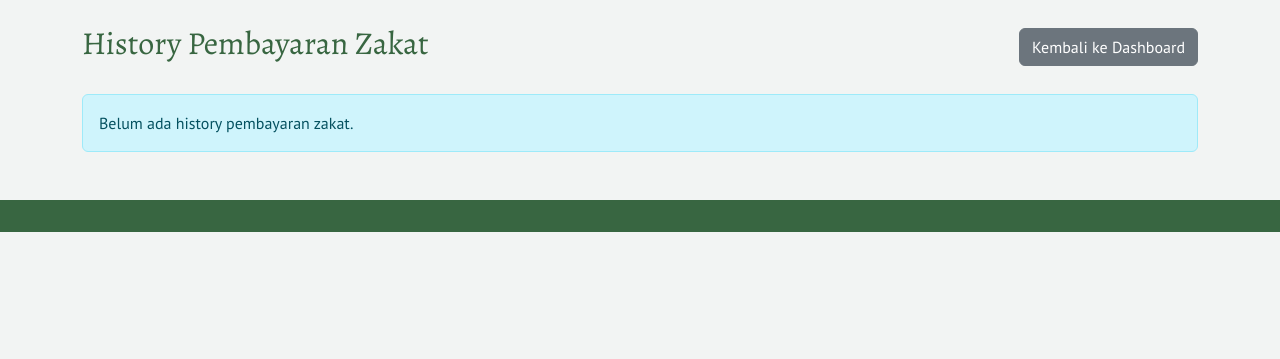
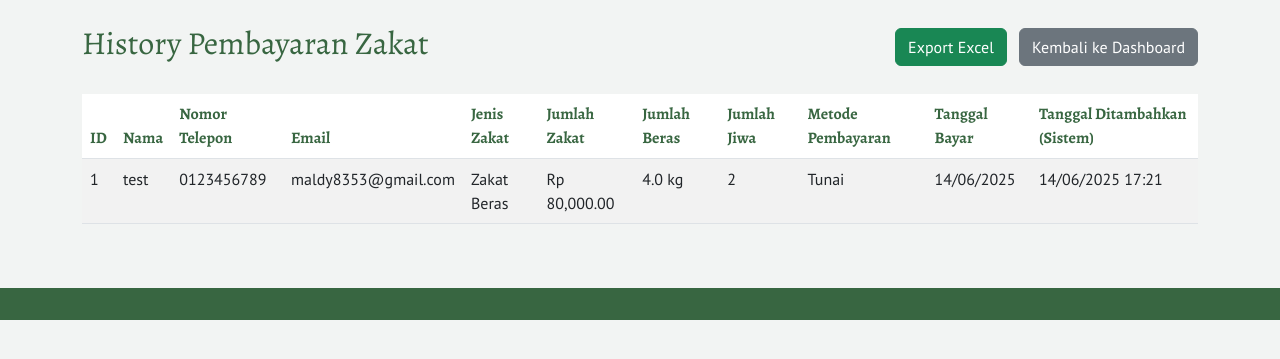
Before and after one commit to AdamJauhari/Website-zakat, a Flask app: page /history_pembayaran in a window 1280 px wide. Shown: the part 56-415 px from the top of the page. Run offline with Flask 3, Linux system fonts and the light colour scheme.

Commit message:
Export Excel

```diff
--- a/app.py
+++ b/app.py
@@ -3,6 +3,9 @@ import subprocess
 import os
 import shutil
 import sqlite3
+import io
+import pandas as pd
+from flask import send_file
 
 # Cek versi Python
 if sys.version_info >= (3, 13):
@@ -28,15 +31,16 @@ from datetime import datetime
 import os
 
 # Hapus direktori instance jika ada
-instance_dir = 'instance'
-if os.path.exists(instance_dir):
-    try:
-        shutil.rmtree(instance_dir)
-        print(f"Direktori instance dihapus: {instance_dir}")
-    except Exception as e:
-        print(f"Gagal menghapus direktori instance: {e}")
+# instance_dir = 'instance'
+# if os.path.exists(instance_dir):
+#     try:
+#         shutil.rmtree(instance_dir)
+#         print(f"Direktori instance dihapus: {instance_dir}")
+#     except Exception as e:
+#         print(f"Gagal menghapus direktori instance: {e}")
 
 # Buat direktori instance baru
+instance_dir = 'instance'
 os.makedirs(instance_dir, exist_ok=True)
 
 app = Flask(__name__)
@@ -100,7 +104,7 @@ def reset_database():
         conn.close()
 
 # Reset database saat aplikasi dimulai
-reset_database()
+# reset_database()
 
 @app.route('/beras_data')
 def beras_data():
@@ -139,27 +143,29 @@ def tambah_pembayar():
             jenis_zakat = request.form['jenis_zakat']
 
             jumlah_zakat_value = 0.0
-            if 'jumlah_zakat' in request.form and request.form['jumlah_zakat']:
-                jumlah_zakat_value = float(request.form['jumlah_zakat'])
-
             jumlah_beras_value = None
-            if jenis_zakat == 'Zakat Beras' and 'jumlah_beras' in request.form and request.form['jumlah_beras']:
-                jumlah_beras_value = float(request.form['jumlah_beras'])
-
             selected_harga_beras_id = None
-            if jenis_zakat == 'Zakat Beras' and 'selected_harga_beras' in request.form and request.form['selected_harga_beras']:
-                selected_harga_beras_id = int(request.form['selected_harga_beras'])
+            jumlah_jiwa_value = 1
+            nominal_dibayar_value = None
+            if 'jumlah_jiwa' in request.form and request.form['jumlah_jiwa']:
+                jumlah_jiwa_value = int(request.form['jumlah_jiwa'])
+            if jenis_zakat == 'Zakat Beras':
+                if 'jumlah_beras' in request.form and request.form['jumlah_beras']:
+                    jumlah_beras_value = float(request.form['jumlah_beras'])
+                if 'selected_harga_beras' in request.form and request.form['selected_harga_beras']:
+                    selected_harga_beras_id = int(request.form['selected_harga_beras'])
+                    harga_beras_obj = HargaBeras.query.get(selected_harga_beras_id)
+                    harga_per_kg = harga_beras_obj.harga if harga_beras_obj else 0
+                    jumlah_zakat_value = jumlah_jiwa_value * jumlah_beras_value * harga_per_kg
+                    nominal_dibayar_value = jumlah_zakat_value
+            else:
+                if 'jumlah_zakat' in request.form and request.form['jumlah_zakat']:
+                    jumlah_zakat_value = float(request.form['jumlah_zakat'])
+                if 'nominal_dibayar' in request.form and request.form['nominal_dibayar']:
+                    nominal_dibayar_value = float(request.form['nominal_dibayar'])
 
             tanggal_bayar_str = request.form['tanggal_bayar']
             tanggal_bayar_obj = datetime.strptime(tanggal_bayar_str, '%Y-%m-%d').date() if tanggal_bayar_str else datetime.utcnow().date()
-
-            nominal_dibayar_value = None
-            if 'nominal_dibayar' in request.form and request.form['nominal_dibayar']:
-                nominal_dibayar_value = float(request.form['nominal_dibayar'])
-
-            jumlah_jiwa_value = 1 # Default value
-            if 'jumlah_jiwa' in request.form and request.form['jumlah_jiwa']:
-                jumlah_jiwa_value = int(request.form['jumlah_jiwa'])
 
             pembayar = PembayarZakat(
                 nama=request.form['nama'],
@@ -245,5 +251,30 @@ def history_pembayaran():
     pembayar_history = PembayarZakat.query.order_by(PembayarZakat.tanggal_bayar.desc()).all()
     return render_template('history_pembayaran.html', pembayar_history=pembayar_history)
 
+@app.route('/export_excel')
+def export_excel():
+    data = PembayarZakat.query.all()
+    rows = []
+    for p in data:
+        rows.append({
+            'ID': p.id,
+            'Nama': p.nama,
+            'Nomor Telepon': p.nomor_telepon,
+            'Email': p.email,
+            'Jenis Zakat': p.jenis_zakat,
+            'Jumlah Zakat': p.jumlah_zakat,
+            'Jumlah Beras': p.jumlah_beras,
+            'Jumlah Jiwa': p.jumlah_jiwa,
+            'Metode Pembayaran': p.metode_pembayaran,
+            'Tanggal Bayar': p.tanggal_bayar.strftime('%d/%m/%Y'),
+            'Tanggal Ditambahkan': p.tanggal_ditambahkan.strftime('%d/%m/%Y %H:%M'),
+        })
+    df = pd.DataFrame(rows)
+    output = io.BytesIO()
+    with pd.ExcelWriter(output, engine='openpyxl') as writer:
+        df.to_excel(writer, index=False, sheet_name='History Pembayaran')
+    output.seek(0)
+    return send_file(output, download_name='history_pembayaran.xlsx', as_attachment=True)
+
 if __name__ == '__main__':
     app.run(debug=True)
--- a/requirements.txt
+++ b/requirements.txt
@@ -6,6 +6,8 @@ Werkzeug==3.0.1
 Jinja2==3.1.2
 itsdangerous==2.1.2
 click==8.1.7
+pandas
+openpyxl
 
 # Catatan:
 # SQLAlchemy versi 2.0.x kompatibel dengan Python 3.7–3.12
--- a/static/js/script.js
+++ b/static/js/script.js
@@ -48,4 +48,30 @@ document.addEventListener('DOMContentLoaded', function() {
             e.target.value = value
         })
     }
+
+    // Kalkulasi otomatis total bayar dan nominal dibayar untuk zakat beras berdasarkan jumlah jiwa dan jumlah kg
+    const jumlahJiwaInput = document.getElementById('jumlah_jiwa');
+    const jumlahBerasInput = document.getElementById('jumlah_beras');
+    const hargaBerasSelect = document.getElementById('selected_harga_beras');
+    const totalBayarInput = document.getElementById('total_bayar');
+    const nominalDibayarInput = document.getElementById('nominal_dibayar');
+
+    function updateTotalBayarDanNominal() {
+        if (jumlahJiwaInput && jumlahBerasInput && hargaBerasSelect) {
+            const jumlahJiwa = parseInt(jumlahJiwaInput.value) || 0;
+            const jumlahBeras = parseFloat(jumlahBerasInput.value) || 0;
+            const selectedOption = hargaBerasSelect.options[hargaBerasSelect.selectedIndex];
+            const hargaPerKg = selectedOption ? parseFloat(selectedOption.getAttribute('data-harga')) || 0 : 0;
+            const total = jumlahJiwa * jumlahBeras * hargaPerKg;
+            if (totalBayarInput) totalBayarInput.value = total ? total.toLocaleString('id-ID', {minimumFractionDigits: 2, maximumFractionDigits: 2}) : '';
+            if (nominalDibayarInput) nominalDibayarInput.value = total ? total.toFixed(2) : '';
+        }
+    }
+
+    if (jumlahJiwaInput) jumlahJiwaInput.addEventListener('input', updateTotalBayarDanNominal);
+    if (jumlahBerasInput) jumlahBerasInput.addEventListener('input', updateTotalBayarDanNominal);
+    if (hargaBerasSelect) hargaBerasSelect.addEventListener('change', updateTotalBayarDanNominal);
+
+    // Inisialisasi saat halaman load
+    updateTotalBayarDanNominal();
 })
--- a/templates/beras_data.html
+++ b/templates/beras_data.html
@@ -20,7 +20,7 @@
                         <thead>
                             <tr>
                                 <th>ID</th>
-                                <th>Harga</th>
+                                <th>Harga (Rp/Kg)</th>
                                 <th>Tanggal Ditambahkan</th>
                             </tr>
                         </thead>
@@ -28,7 +28,7 @@
                             {% for harga_beras in harga_beras_list %}
                             <tr>
                                 <td>{{ harga_beras.id }}</td>
-                                <td>Rp {{ "{:,.2f}".format(harga_beras.harga) }}</td>
+                                <td>Rp {{ "{:,.2f}".format(harga_beras.harga) }} / Kg</td>
                                 <td>{{ harga_beras.tanggal_ditambahkan.strftime('%d/%m/%Y %H:%M') }}</td>
                             </tr>
                             {% endfor %}
--- a/templates/form_beras.html
+++ b/templates/form_beras.html
@@ -12,7 +12,7 @@
             <div class="card-body">
                 <form method="POST" class="needs-validation" novalidate>
                     <div class="mb-3">
-                        <label for="harga" class="form-label">Harga Beras (Rp)</label>
+                        <label for="harga" class="form-label">Harga Beras per Kg (Rp)</label>
                         <input type="number" class="form-control" id="harga" name="harga"
                                value="" required min="0" step="0.01">
                         <div class="invalid-feedback">
--- a/templates/history_pembayaran.html
+++ b/templates/history_pembayaran.html
@@ -5,7 +5,10 @@
 {% block content %}
 <div class="d-flex justify-content-between align-items-center mb-4">
     <h2>History Pembayaran Zakat</h2>
-    <a href="{{ url_for('index') }}" class="btn btn-secondary">Kembali ke Dashboard</a>
+    <div>
+        <a href="{{ url_for('export_excel') }}" class="btn btn-success me-2">Export Excel</a>
+        <a href="{{ url_for('index') }}" class="btn btn-secondary">Kembali ke Dashboard</a>
+    </div>
 </div>
 
 {% if pembayar_history %}
```
Also changed, not shown: export_excel.py (added, +29 -0 lines), instance/zakat.db.
